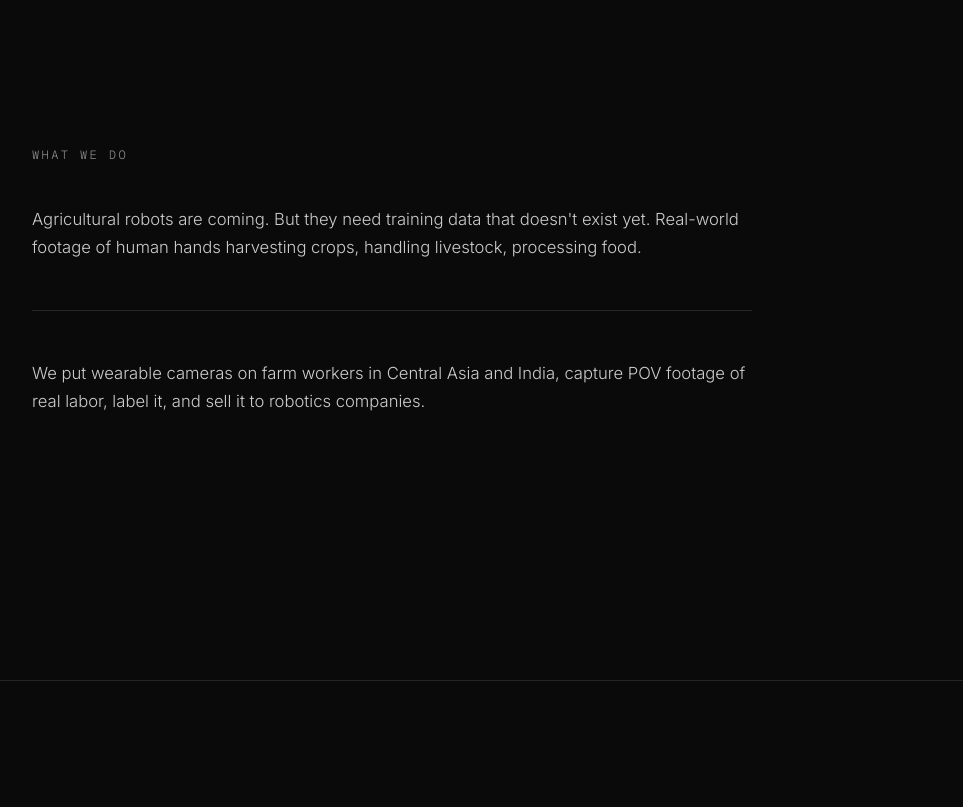
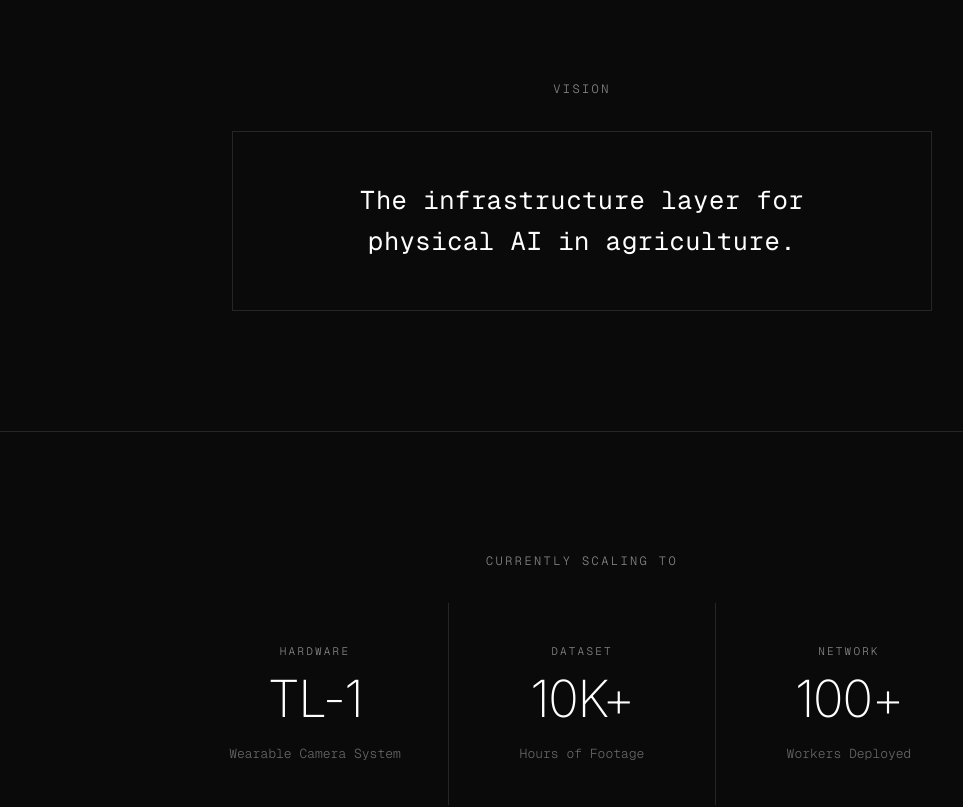
Before and after one commit to sardorr02/twolabs, a Next.js app: page / in a window 1280 px wide. Shown: the part 1720-2527 px from the top of the page, without its empty margins (58-1021 px from the left). Built offline with nearby package versions, Linux system fonts and the light colour scheme.

Commit message:
Center-aligned layout, less empty space, removed vision arrow

```diff
--- a/app/globals.css
+++ b/app/globals.css
@@ -46,11 +46,12 @@ body::after {
 
 /* Section styling */
 section {
-  min-height: 100vh;
   display: flex;
   flex-direction: column;
   justify-content: center;
-  padding: 80px 40px;
+  align-items: center;
+  text-align: center;
+  padding: 120px 40px;
   border-top: 1px solid var(--border);
   position: relative;
 }
@@ -60,7 +61,7 @@ section:first-of-type {
 }
 
 .container {
-  max-width: 1100px;
+  max-width: 800px;
   margin: 0 auto;
   width: 100%;
 }
@@ -72,7 +73,8 @@ section:first-of-type {
   text-transform: uppercase;
   letter-spacing: 0.2em;
   color: var(--label);
-  margin-bottom: 40px;
+  margin-bottom: 32px;
+  text-align: center;
 }
 
 /* Headings */
@@ -208,11 +210,12 @@ h3 {
 
 /* Mission */
 .mission-text {
-  font-size: clamp(32px, 4vw, 56px);
+  font-size: clamp(28px, 3.5vw, 48px);
   font-weight: 200;
   letter-spacing: -0.02em;
-  line-height: 1.2;
-  max-width: 900px;
+  line-height: 1.3;
+  max-width: 800px;
+  text-align: center;
 }
 
 .mission-text em {
@@ -223,34 +226,33 @@ h3 {
 /* What We Do */
 .what-content {
   display: grid;
-  gap: 48px;
+  gap: 32px;
+  text-align: center;
+}
+
+.what-content .body-text {
+  text-align: center;
+  max-width: 700px;
+  margin: 0 auto;
 }
 
 .what-content .body-text + .body-text {
   border-top: 1px solid var(--border);
-  padding-top: 48px;
+  padding-top: 32px;
 }
 
 /* Vision */
 .vision-text {
   font-family: 'Geist Mono', monospace;
-  font-size: clamp(20px, 2.5vw, 32px);
+  font-size: clamp(18px, 2vw, 28px);
   font-weight: 400;
   letter-spacing: 0.02em;
   color: var(--text);
-  padding: 48px;
+  padding: 48px 64px;
   border: 1px solid var(--border);
-  position: relative;
-  background: linear-gradient(135deg, rgba(200, 255, 0, 0.02) 0%, transparent 50%);
-}
-
-.vision-text::before {
-  content: '→';
-  position: absolute;
-  top: 48px;
-  right: 48px;
-  font-size: 24px;
-  color: var(--accent);
+  text-align: center;
+  max-width: 700px;
+  margin: 0 auto;
 }
 
 /* Scaling */
@@ -259,14 +261,17 @@ h3 {
   grid-template-columns: repeat(3, 1fr);
   gap: 1px;
   background: var(--border);
-  margin-top: 48px;
+  margin-top: 32px;
+  max-width: 900px;
 }
 
 .scaling-card {
   background: var(--bg);
-  padding: 48px 40px;
+  padding: 40px 32px;
   display: flex;
   flex-direction: column;
+  align-items: center;
+  text-align: center;
   gap: 12px;
   position: relative;
   overflow: hidden;
```
